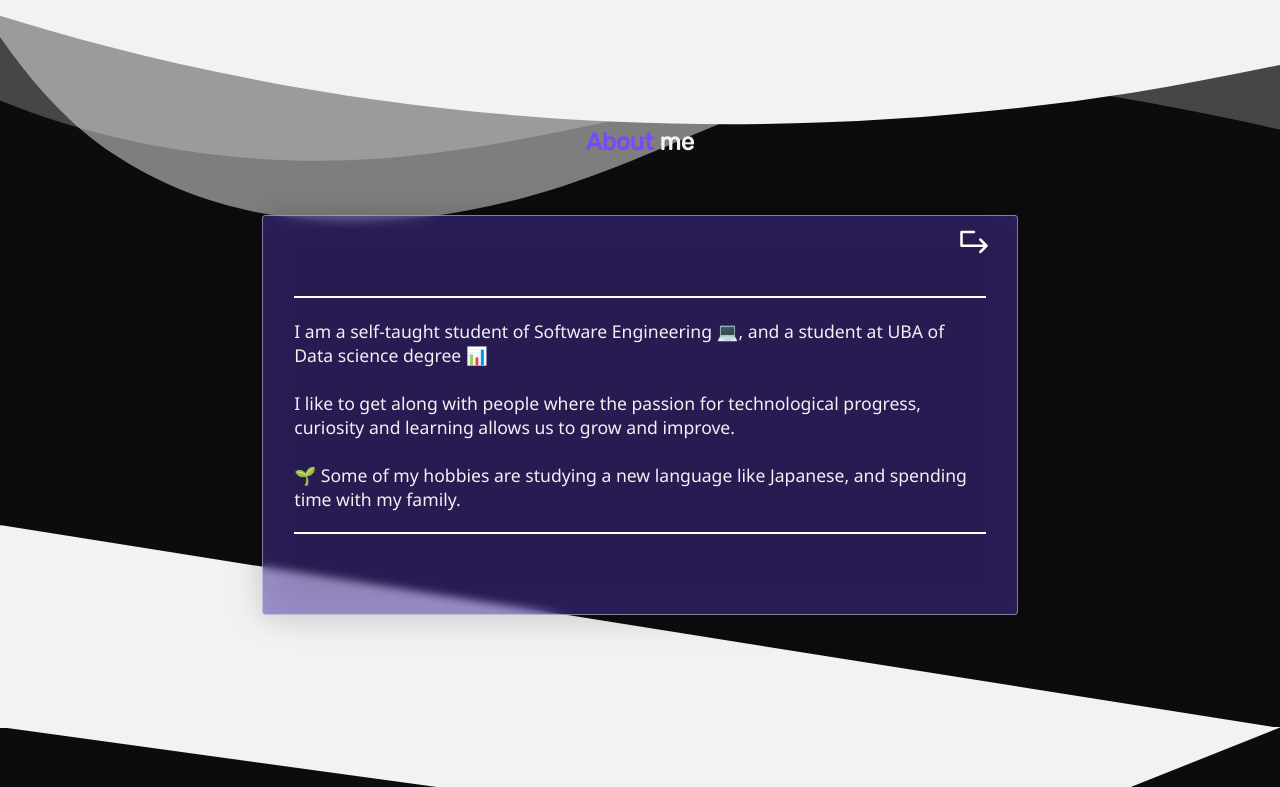
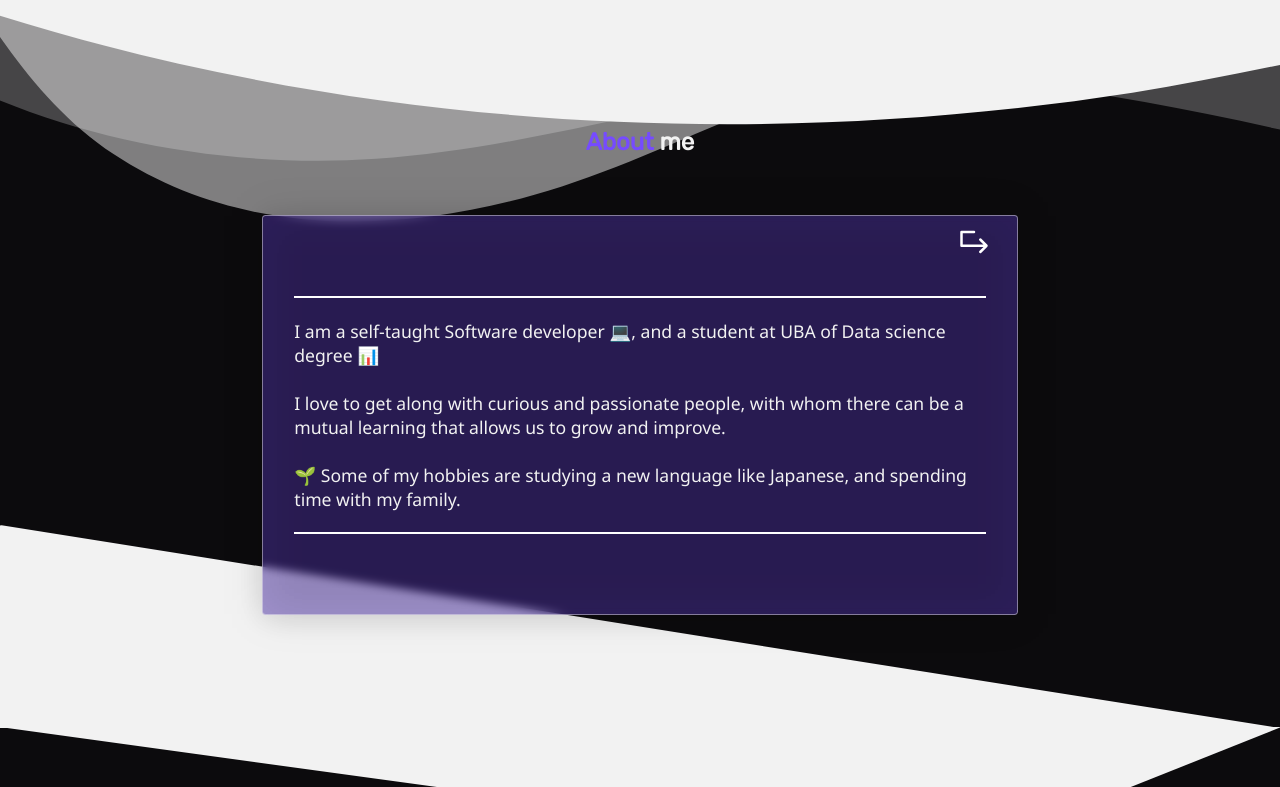
Before and after one commit to FedMG/fedmg-portfolio-v1, a React (Vite) app in the folder client/: page / in a window 1280 px wide. Shown: the part 463-1250 px from the top of the page. Built offline with nearby package versions, Linux system fonts and the light colour scheme.

Commit message:
feat(about): updated board text

```diff
--- a/client/src/components/Board.jsx
+++ b/client/src/components/Board.jsx
@@ -20,12 +20,11 @@ export const Board = () => {
           <div className="about-board-side board-front flex-center">
             <Typography as="p" style="about-text">
               <span className="hr" />
-              I am a self-taught student of Software Engineering &#128187;, and
+              I am a self-taught Software developer &#128187;, and
               a student at UBA of Data science degree &#128202;
               <br />
-              <br />I like to get along with people where the passion for
-              technological progress, curiosity and learning allows us to grow
-              and improve.
+              <br />I love to get along with curious and passionate people,
+               with whom there can be a mutual learning that allows us to grow and improve.
               <br />
               <br />
               &#127793; Some of my hobbies are studying a new language like
@@ -38,19 +37,22 @@ export const Board = () => {
             <Typography as="p" style="about-text">
               <strong style={{ fontSize: '115%' }}>Soft-skills</strong>
               <span className="hr" />
-              <strong>Growth mindset</strong>
+              &#x1F9E0;
+              <strong> Growth mindset</strong>
               <br />
               I like to think big, how to make something better, how to go
               further.
               <br />
               <br />
-              <strong>Work ethic</strong>
+              &#x1F4AA;
+              <strong> Work ethic</strong>
               <br />
               I love to keep learning new things and keep improving to give the
               best result.
               <br />
               <br />
-              <strong>Team player attitude</strong>
+              &#x1F91D;
+              <strong> Team player attitude</strong>
               <br />I love to work side by side and help whoever needs it to
               achieve a common goal.
               <span className="hr" />
--- a/client/src/styles/routes/about.css
+++ b/client/src/styles/routes/about.css
@@ -78,7 +78,6 @@
 }
 
 .svg-about-board:hover {
-  transform: rotate(4deg);
   fill: #d1d1d1;
 }
 .svg-about-board:active {
```
